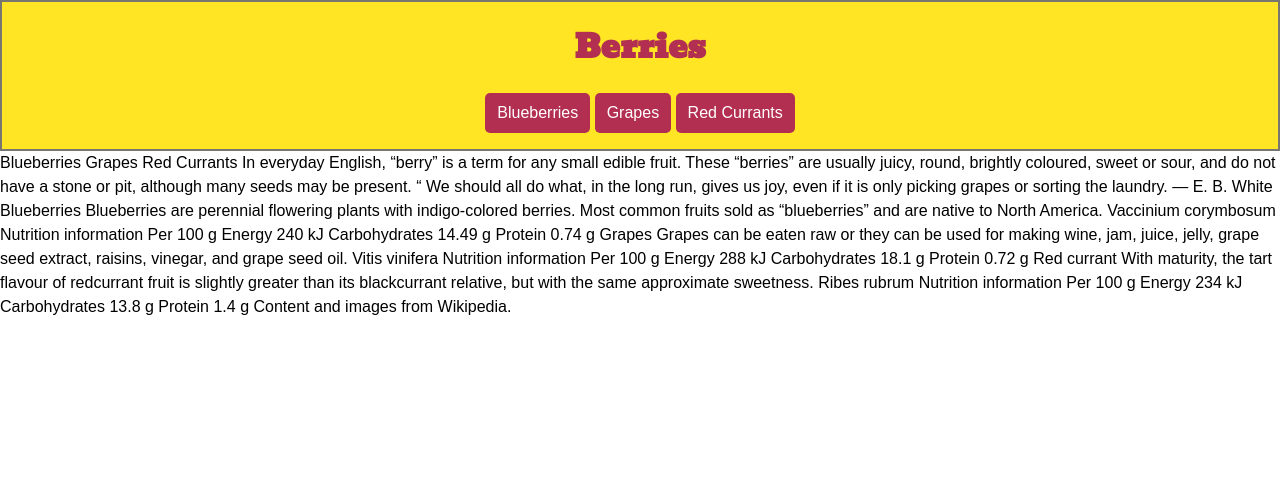
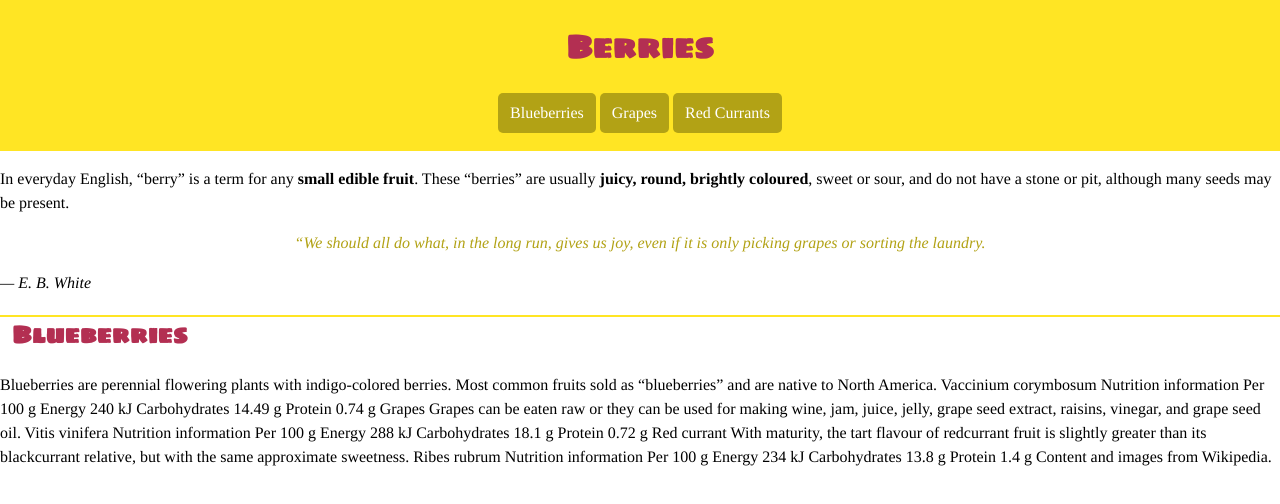
Before and after one commit to Kyle-Jackson/dsn1674-project-1, a plain HTML site: page index.html in a window 1280 px wide. Drawn offline with Linux system fonts and the light colour scheme; a web font is replaced by a local one.

Commit message:
Added H2 and block quote.

```diff
--- a/CSS/main.css
+++ b/CSS/main.css
@@ -5,7 +5,7 @@ body {
 header {
   background-color: #ffe524;
   padding: 0em 1em 1em 1em;
-  border: 2px solid #79756f;
+  border: 2px solid #ffe524;
 }
 
 img {
@@ -14,7 +14,7 @@ img {
 
 html{
   background-color: #ffffff;
-  font-family: Arial, sans-serif;
+  font-family: Times, serif;
   line-height: 1.5;
 }
 
@@ -32,7 +32,7 @@ nav ul {
 nav a {
   display: inline-block;
   padding: 0.5em 0.75em;
-  background-color: #b32f52;
+  background-color: #b2a215;
   color: white;
   text-decoration: none;
   border-radius: 5px;
@@ -45,5 +45,30 @@ nav li {
 h1 {
   color: #b32f52;
   font-size: 2rem;
-  font-family: 'Bevan', cursive;
+  font-family: 'Sigmar One', cursive;
   text-align: center;
+}
+
+h2 {
+  color:#b32f52;
+  font-size: 1.5rem;
+  font-family: 'Sigmar One', cursive;
+  padding: 0 0 0 0.75rem;
+  border-top: 2px solid #ffe524
+
+
+}
+
+a {
+    color: #703838;
+    padding: 0;
+  }
+
+a:hover {
+    background-color: #cc3865;
+  }
+
+blockquote {
+  color: #b2a215;
+text-align: center;
+}
--- a/index.html
+++ b/index.html
@@ -4,7 +4,7 @@
   <meta charset="utf-8">
   <title>dsn1674-assignment-4</title>
   <link href="css/main.css" rel="stylesheet">
-  <link href='http://fonts.googleapis.com/css?family=Bevan' rel='stylesheet' type='text/css'>
+  <link href='http://fonts.googleapis.com/css?family=Sigmar+One' rel='stylesheet' type='text/css'>
   <link href='http://fonts.googleapis.com/css?family=Droid+Serif:400,400italic' rel='stylesheet' type='text/css'>
 </head>
 <body>
@@ -21,17 +21,15 @@
   </nav>
 </header>
 
-Blueberries
-Grapes
-Red Currants
+<p>In everyday English, <q>berry</q> is a term for any <b>small edible fruit</b>. These <q>berries</q> are usually <b>juicy, round, brightly coloured</b>, sweet or sour, and do not have a stone or pit, although many seeds may be present.</p>
 
-In everyday English, “berry” is a term for any small edible fruit. These “berries” are usually juicy, round, brightly coloured, sweet or sour, and do not have a stone or pit, although many seeds may be present.
 
-“
-We should all do what, in the long run, gives us joy, even if it is only picking grapes or sorting the laundry.
-— E. B. White
+<blockquote><i>“We should all do what, in the long run, gives us joy, even if it is only picking grapes or sorting the laundry.</i></blockquote>
 
-Blueberries
+<div><cite><i>— E. B. White</i></cite></div>
+
+
+<h2>Blueberries</h2>
 
 Blueberries are perennial flowering plants with indigo-colored berries. Most common fruits sold as “blueberries” and are native to North America.
 
```
